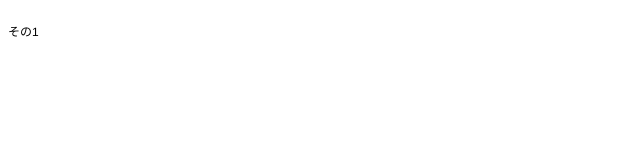
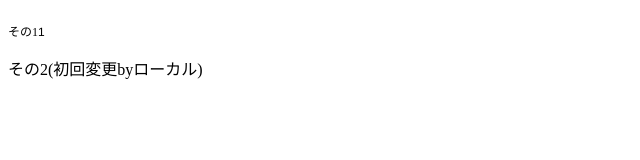
Before and after one commit to buchio1017/testrepository, a plain HTML site: page バージョン管理test.html in a window 1280 px wide. Shown: the whole page, without its empty margins (0-640 px from the left). Drawn offline with Linux system fonts and the light colour scheme.

Commit message:
バージョン管理テストその2
バージョン管理テストその2

```diff
--- a/バージョン管理test.html
+++ b/バージョン管理test.html
@@ -14,6 +14,8 @@
 </head>
 <body>
 <p class="p1"><br></p>
-<p class="p2">その<span class="s1">1</span></p>
+<p class="p2">その1<span class="s1">1</span></p>
+<p>その2(初回変更byローカル)
+</p>
 </body>
 </html>
```
